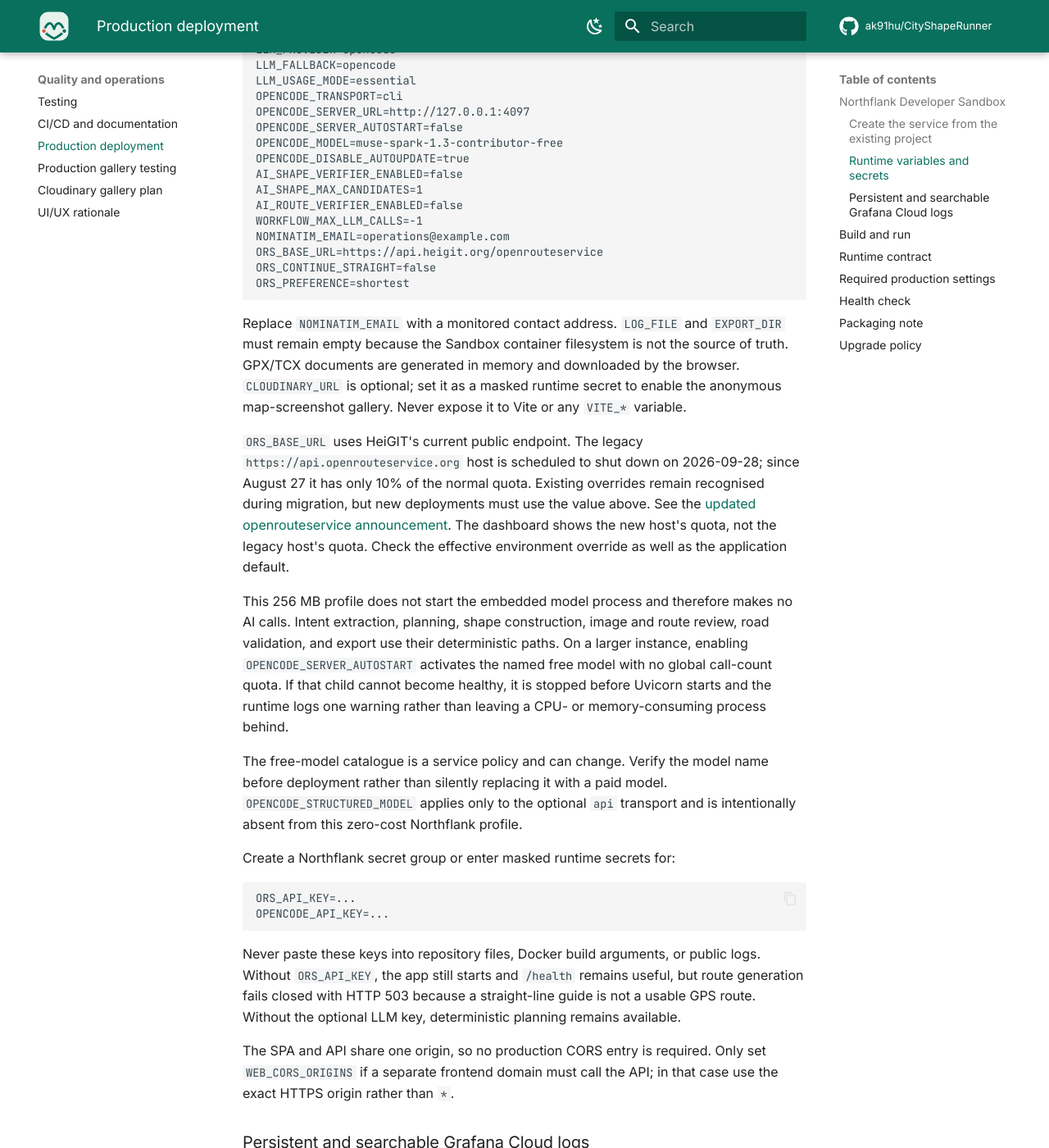
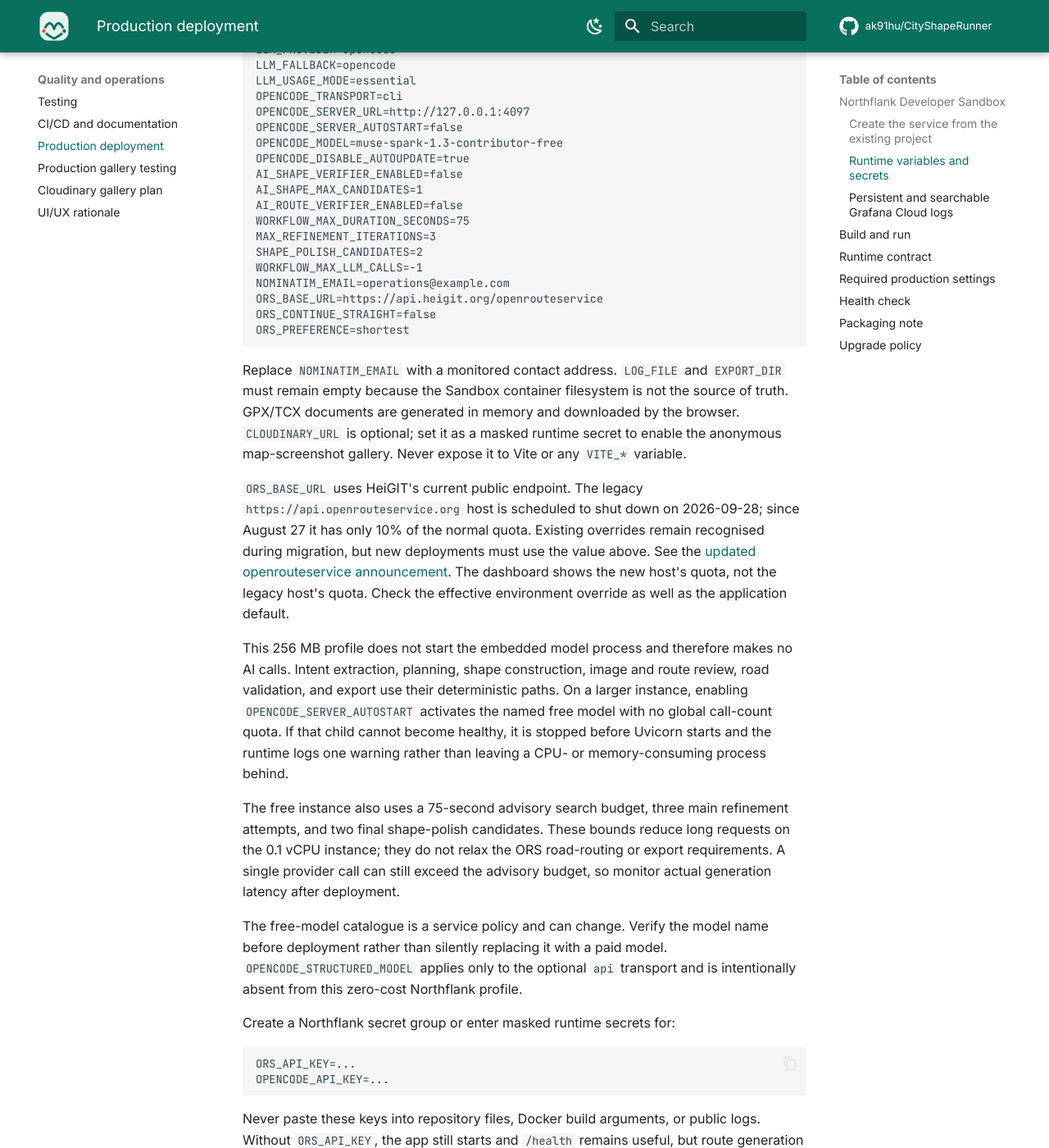
Before and after one commit to ak91hu/CityShapeRunner, an MkDocs documentation site: the page built from docs/deployment.md, in a window 1280 px wide and 1400 px high, scrolled down 1967 px. Shown: the whole window at 82% size. Built offline with MkDocs 1.6.1 and Material for MkDocs 9.7.7, drawn with Linux system fonts in a browser that asks for light colours; comment, search, counter and statistics services are not loaded.

Commit message:
fix: bound generation work on free Northflank instance

```diff
--- a/docs/deployment.md
+++ b/docs/deployment.md
@@ -89,6 +89,9 @@ OPENCODE_DISABLE_AUTOUPDATE=true
 AI_SHAPE_VERIFIER_ENABLED=false
 AI_SHAPE_MAX_CANDIDATES=1
 AI_ROUTE_VERIFIER_ENABLED=false
+WORKFLOW_MAX_DURATION_SECONDS=75
+MAX_REFINEMENT_ITERATIONS=3
+SHAPE_POLISH_CANDIDATES=2
 WORKFLOW_MAX_LLM_CALLS=-1
 NOMINATIM_EMAIL=operations@example.com
 ORS_BASE_URL=https://api.heigit.org/openrouteservice
@@ -119,6 +122,12 @@ larger instance, enabling `OPENCODE_SERVER_AUTOSTART` activates the named free
 model with no global call-count quota. If that child cannot become healthy, it
 is stopped before Uvicorn starts and the runtime logs one warning rather than
 leaving a CPU- or memory-consuming process behind.
+
+The free instance also uses a 75-second advisory search budget, three main
+refinement attempts, and two final shape-polish candidates. These bounds reduce
+long requests on the 0.1 vCPU instance; they do not relax the ORS road-routing
+or export requirements. A single provider call can still exceed the advisory
+budget, so monitor actual generation latency after deployment.
 
 The free-model catalogue is a service policy and can change. Verify the model
 name before deployment rather than silently replacing it with a paid model.
```
Also changed, not shown: 1 other file.
